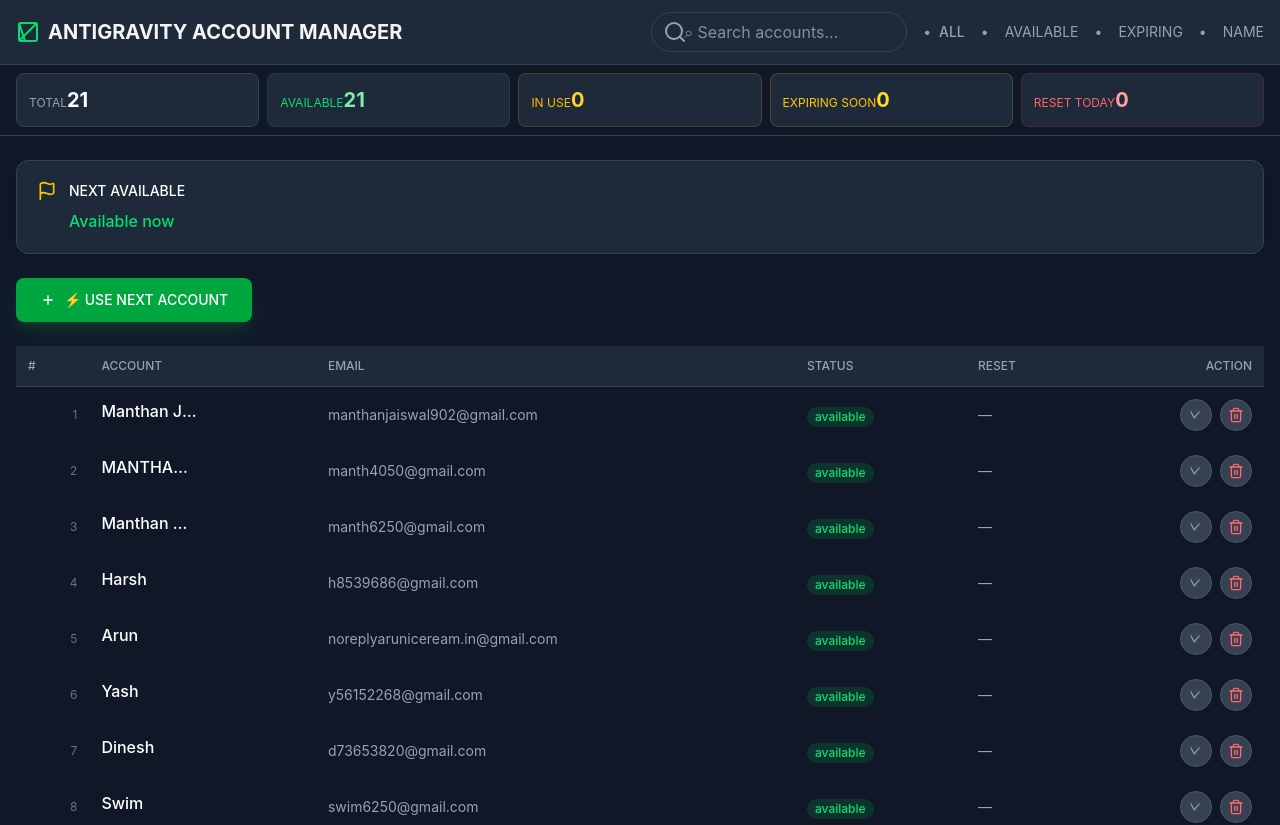
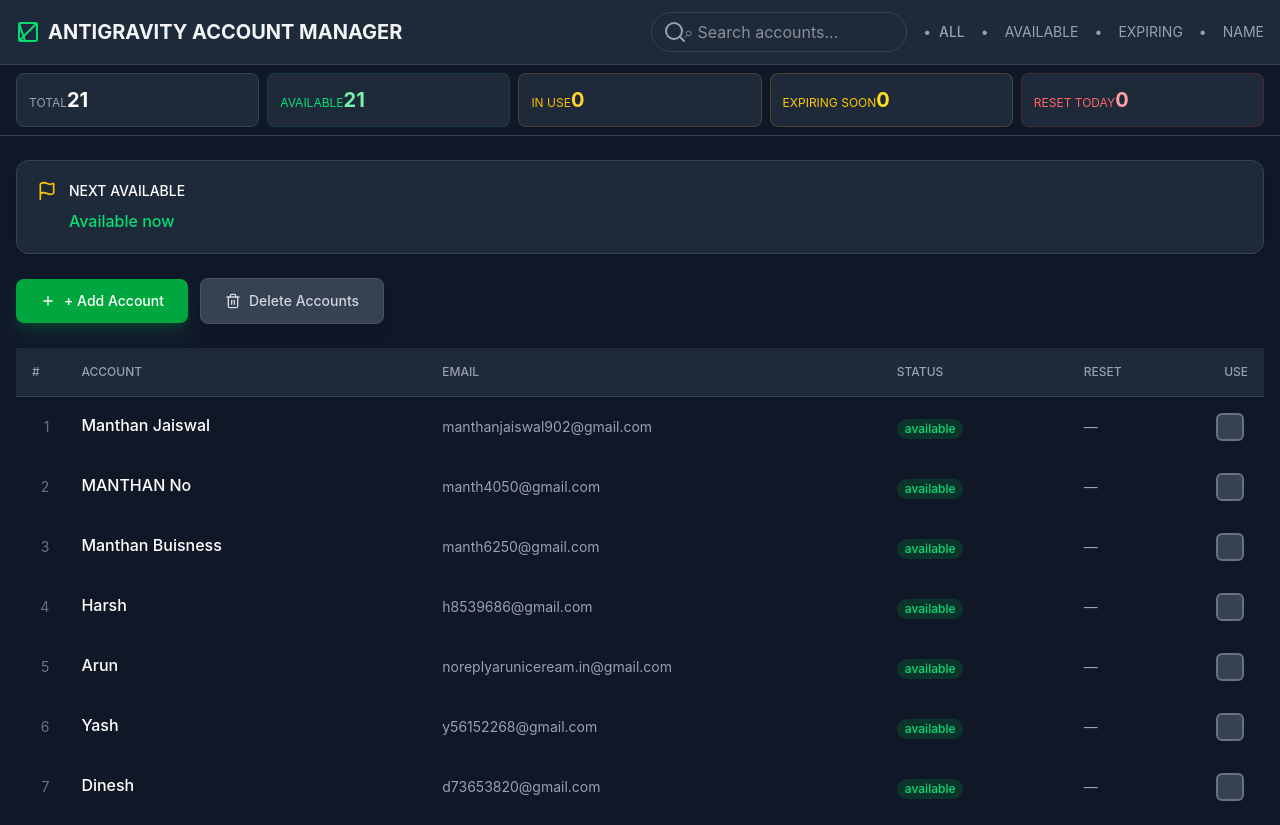
Before and after one commit to Manthan-13521/Antigravity_handler, a Next.js app: page / in a window 1280 px wide. Shown: the top 825 px of the page. Built offline with nearby package versions, Linux system fonts and the light colour scheme.

Commit message:
Bigger rows, square checkbox with green tick, top-level delete mode

```diff
--- a/app/page.tsx
+++ b/app/page.tsx
@@ -7,18 +7,24 @@ import { getAccounts, saveStorage, getGlobalDuration, setGlobalDuration, addAcco
 import { getCountdownText, getStatusLabel, getSortOrder, getRecommendedSortOrder, checkExpiration } from "./lib/account-manager/expiration";
 import { DEFAULT_GLOBAL_DURATION, DURATION_LABELS, Account } from "./lib/account-manager/types";
 
-function AccountRow({ id, isUsed, onToggle }: { id: string; isUsed: boolean; onToggle: () => void }) {
+function AccountCheckbox({ isUsed, onToggle }: { isUsed: boolean; onToggle: () => void }) {
   return (
     <button
       type="button"
       onClick={onToggle}
       className={`
-        w-8 h-8 rounded-full flex items-center justify-center ${isUsed ? "bg-green-600 text-white" : "bg-gray-700 border border-gray-600 text-gray-400 hover:bg-gray-800 transition-colors"}
+        w-7 h-7 rounded-md flex items-center justify-center transition-all duration-200
+        ${isUsed
+          ? "bg-green-600 border-2 border-green-500 text-white shadow-md shadow-green-600/30"
+          : "bg-gray-700 border-2 border-gray-500 text-transparent hover:border-green-500 hover:bg-gray-600"
+        }
       `}
     >
-      <svg width="14" height="14" viewBox="0 0 24 24" fill="none" stroke="currentColor" strokeWidth={2}>
-        <path d="M18 6L9 17L3 6" />
-      </svg>
+      {isUsed && (
+        <svg width="16" height="16" viewBox="0 0 24 24" fill="none" stroke="currentColor" strokeWidth={3} strokeLinecap="round" strokeLinejoin="round">
+          <polyline points="20 6 9 17 4 12" />
+        </svg>
+      )}
     </button>
   );
 }
@@ -49,6 +55,8 @@ export default function Page() {
   const [isModalOpen, setIsModalOpen] = useState(false);
   const [formData, setFormData] = useState({ name: "", email: "", notes: "", duration: globalDuration });
   const [toast, setToast] = useState<{ type: "success" | "info" | "error"; title: string; description: string } | null>(null);
+  const [deleteMode, setDeleteMode] = useState(false);
+  const [selectedForDelete, setSelectedForDelete] = useState<Set<string>>(new Set());
 
   // Load from localStorage
   useEffect(() => {
@@ -245,6 +253,39 @@ export default function Page() {
       description: "The account has been removed from your tracker",
     });
   }, []);
+
+  // Toggle delete mode
+  const toggleDeleteMode = useCallback(() => {
+    setDeleteMode((prev) => !prev);
+    setSelectedForDelete(new Set());
+  }, []);
+
+  // Toggle selection for delete
+  const toggleSelectForDelete = useCallback((id: string) => {
+    setSelectedForDelete((prev) => {
+      const next = new Set(prev);
+      if (next.has(id)) {
+        next.delete(id);
+      } else {
+        next.add(id);
+      }
+      return next;
+    });
+  }, []);
+
+  // Delete selected accounts
+  const handleDeleteSelected = useCallback(() => {
+    const count = selectedForDelete.size;
+    if (count === 0) return;
+    setAccounts((prev) => prev.filter((a: any) => !selectedForDelete.has(a.id)));
+    setDeleteMode(false);
+    setSelectedForDelete(new Set());
+    setToast({
+      type: "info",
+      title: `${count} account${count > 1 ? "s" : ""} deleted`,
+      description: "Selected accounts have been removed from your tracker",
+    });
+  }, [selectedForDelete]);
 
   // Reset all
   const handleDeleteAll = useCallback(() => {
@@ -458,7 +499,7 @@ export default function Page() {
         </div>
 
         {/* Add Account Button */}
-        <div className="mb-6">
+        <div className="mb-6 flex items-center gap-3">
           <button
             onClick={openAccountModal}
             className="inline-flex items-center gap-2 px-6 py-3 bg-green-600 text-white rounded-lg text-sm font-medium hover:bg-green-700 transition-colors shadow-lg shadow-green-600/20"
@@ -466,8 +507,28 @@ export default function Page() {
             <svg width="16" height="16" viewBox="0 0 24 24" fill="none" stroke="currentColor" strokeWidth={2}>
               <path d="M12 5v14M5 12h14" />
             </svg>
-            ⚡ USE NEXT ACCOUNT
+            + Add Account
           </button>
+          <button
+            onClick={toggleDeleteMode}
+            className={`inline-flex items-center gap-2 px-6 py-3 rounded-lg text-sm font-medium transition-colors shadow-lg ${
+              deleteMode
+                ? "bg-red-600 text-white hover:bg-red-700 shadow-red-600/20"
+                : "bg-gray-700 text-gray-300 hover:bg-gray-600 border border-gray-600"
+            }`}
+          >
+            <Trash className="w-4 h-4" />
+            {deleteMode ? `Cancel (${selectedForDelete.size} selected)` : "Delete Accounts"}
+          </button>
+          {deleteMode && selectedForDelete.size > 0 && (
+            <button
+              onClick={handleDeleteSelected}
+              className="inline-flex items-center gap-2 px-6 py-3 bg-red-600 text-white rounded-lg text-sm font-medium hover:bg-red-700 transition-colors shadow-lg shadow-red-600/20"
+            >
+              <Trash className="w-4 h-4" />
+              Delete {selectedForDelete.size} Account{selectedForDelete.size > 1 ? "s" : ""}
+            </button>
+          )}
         </div>
 
         {/* Account Modal */}
@@ -574,12 +635,12 @@ export default function Page() {
             <table className="w-full min-w-[600px]">
               <thead>
                 <tr className="border-b border-gray-700 bg-gray-800">
-                  <th className="p-3 text-left text-xs font-medium text-gray-400">#</th>
-                  <th className="p-3 text-left text-xs font-medium text-gray-400">ACCOUNT</th>
-                  <th className="p-3 text-left text-xs font-medium text-gray-400">EMAIL</th>
-                  <th className="p-3 text-left text-xs font-medium text-gray-400">STATUS</th>
-                  <th className="p-3 text-left text-xs font-medium text-gray-400">RESET</th>
-                  <th className="p-3 text-right text-xs font-medium text-gray-400">ACTION</th>
+                  <th className="px-4 py-4 text-left text-xs font-medium text-gray-400 w-12">#</th>
+                  <th className="px-4 py-4 text-left text-xs font-medium text-gray-400">ACCOUNT</th>
+                  <th className="px-4 py-4 text-left text-xs font-medium text-gray-400">EMAIL</th>
+                  <th className="px-4 py-4 text-left text-xs font-medium text-gray-400">STATUS</th>
+                  <th className="px-4 py-4 text-left text-xs font-medium text-gray-400">RESET</th>
+                  <th className="px-4 py-4 text-right text-xs font-medium text-gray-400 w-16">{deleteMode ? "SELECT" : "USE"}</th>
                 </tr>
               </thead>
               <tbody>
@@ -601,38 +662,35 @@ export default function Page() {
                   return (
                     <tr
                       key={id}
-                      className={`${rowBg} transition-colors duration-200`}
+                      className={`${rowBg} transition-colors duration-200 ${deleteMode && selectedForDelete.has(id) ? "ring-2 ring-red-500/50 bg-red-900/20" : ""}`}
                     >
-                      <td className="p-3 text-right text-xs text-gray-500">{idx + 1}</td>
-                      <td className="p-3 flex items-center gap-2">
-                        <span className="text-white font-medium truncate w-24">{acc.name}</span>
+                      <td className="px-4 py-4 text-right text-sm text-gray-500 w-12">{idx + 1}</td>
+                      <td className="px-4 py-4 flex items-center gap-3">
+                        <span className="text-white font-medium text-base truncate max-w-[180px]">{acc.name}</span>
                       </td>
-                      <td className="p-3 text-sm text-gray-400">{acc.email}</td>
-                      <td className="p-3">
+                      <td className="px-4 py-4 text-sm text-gray-400 truncate max-w-[240px]">{acc.email}</td>
+                      <td className="px-4 py-4">
                         <StatusBadge
                           label={label}
                           countdown={countdown}
                           lastUsed={lastUsed}
                         />
                       </td>
-                      <td className="p-3 text-sm text-gray-400">
+                      <td className="px-4 py-4 text-sm text-gray-400">
                         {acc.resetAt ? new Date(acc.resetAt).toLocaleString() : "—"}
                       </td>
-                      <td className="p-3 text-right">
-                        <div className="flex items-center justify-end gap-2">
-                          <AccountRow
-                            id={acc.id}
+                      <td className="px-4 py-4 text-right">
+                        {deleteMode ? (
+                          <AccountCheckbox
+                            isUsed={selectedForDelete.has(id)}
+                            onToggle={() => toggleSelectForDelete(id)}
+                          />
+                        ) : (
+                          <AccountCheckbox
                             isUsed={isUsed}
                             onToggle={() => handleToggle(acc.id)}
                           />
-                          <button
-                            onClick={() => handleDelete(acc.id)}
-                            className="w-8 h-8 rounded-full flex items-center justify-center bg-gray-700 border border-gray-600 text-red-400 hover:bg-red-600/20 hover:text-red-300 transition-colors"
-                            title="Delete account"
-                          >
-                            <Trash className="w-4 h-4" />
-                          </button>
-                        </div>
+                        )}
                       </td>
                     </tr>
                   );
```
